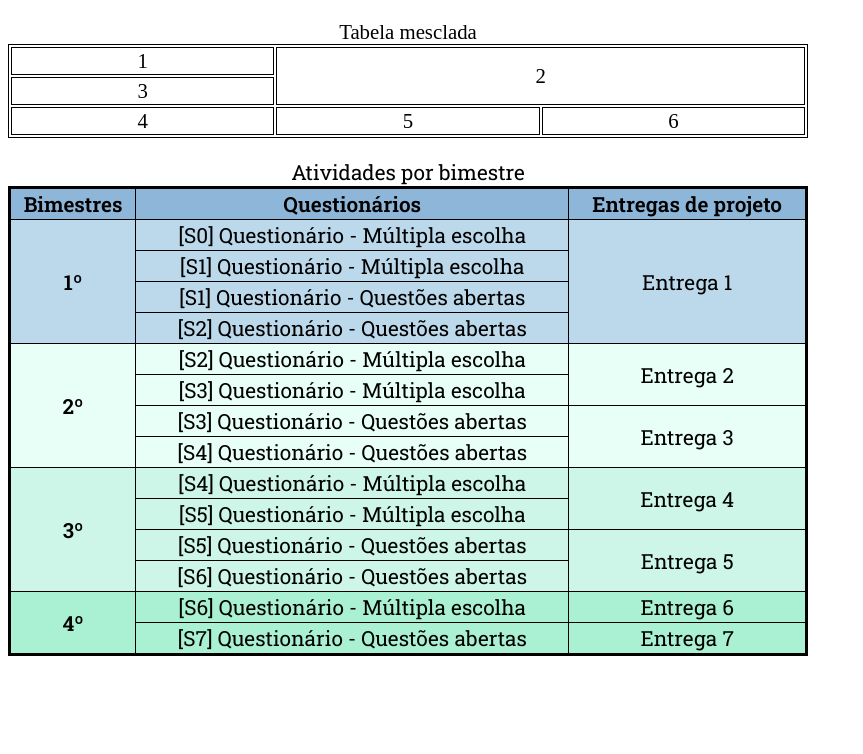
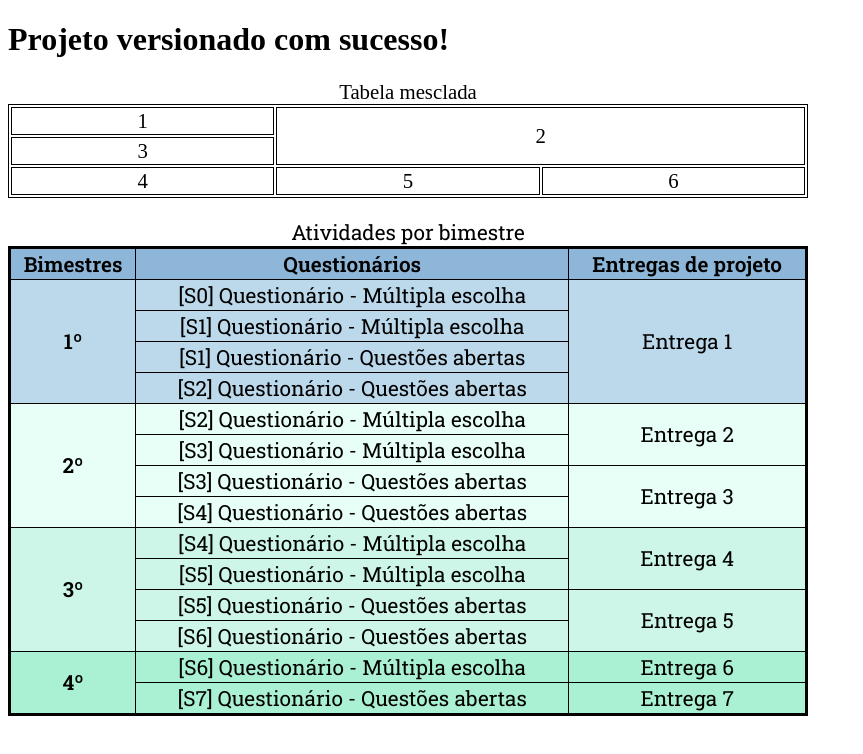
Before and after one commit to iranrodrigues/exemplo, a plain HTML site: page index.html in a window 1280 px wide. Shown: the whole page, without its empty margins (0-863 px from the left). Drawn offline with Linux system fonts and the light colour scheme.

Commit message:
Inclusão de <h1>

```diff
--- a/index.html
+++ b/index.html
@@ -58,6 +58,7 @@
 	</style>
 </head>
 <body>
+	<h1>Projeto versionado com sucesso!</h1>
 	<table>
 		<caption>Tabela mesclada</caption>
 		<tr>
```
